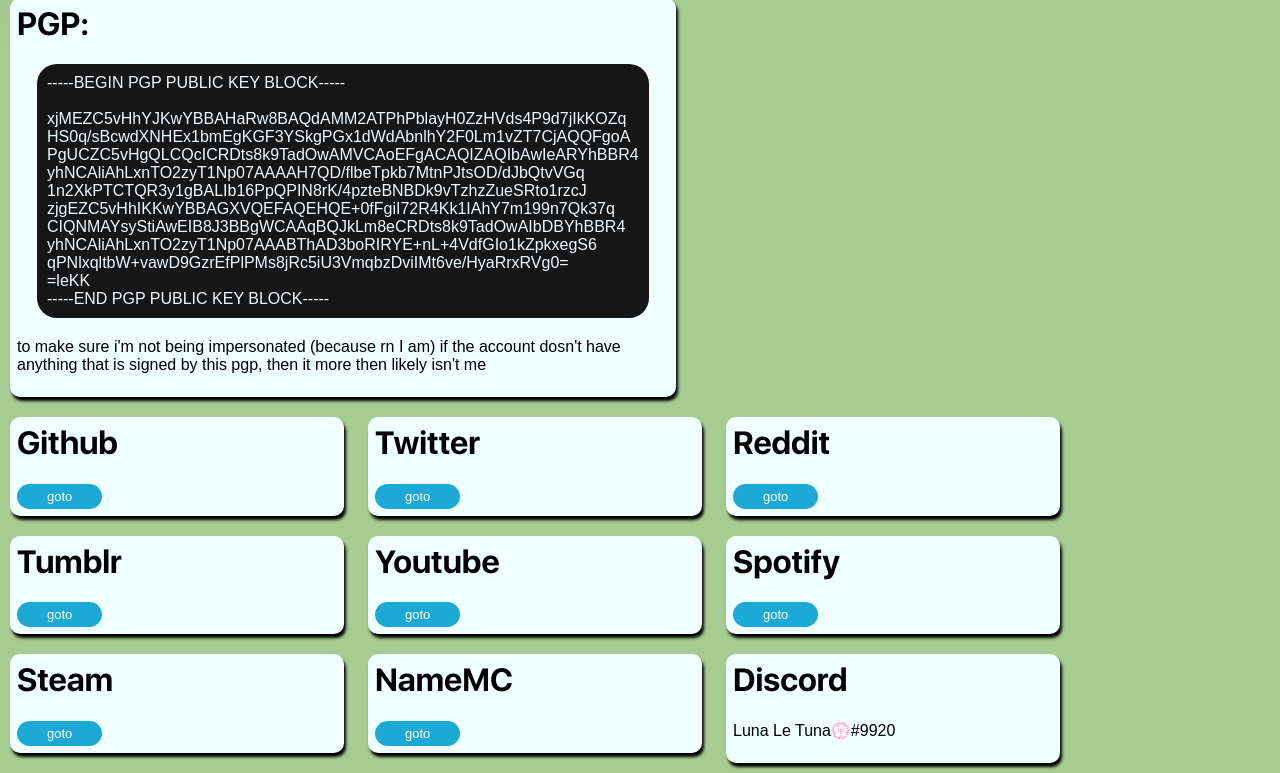
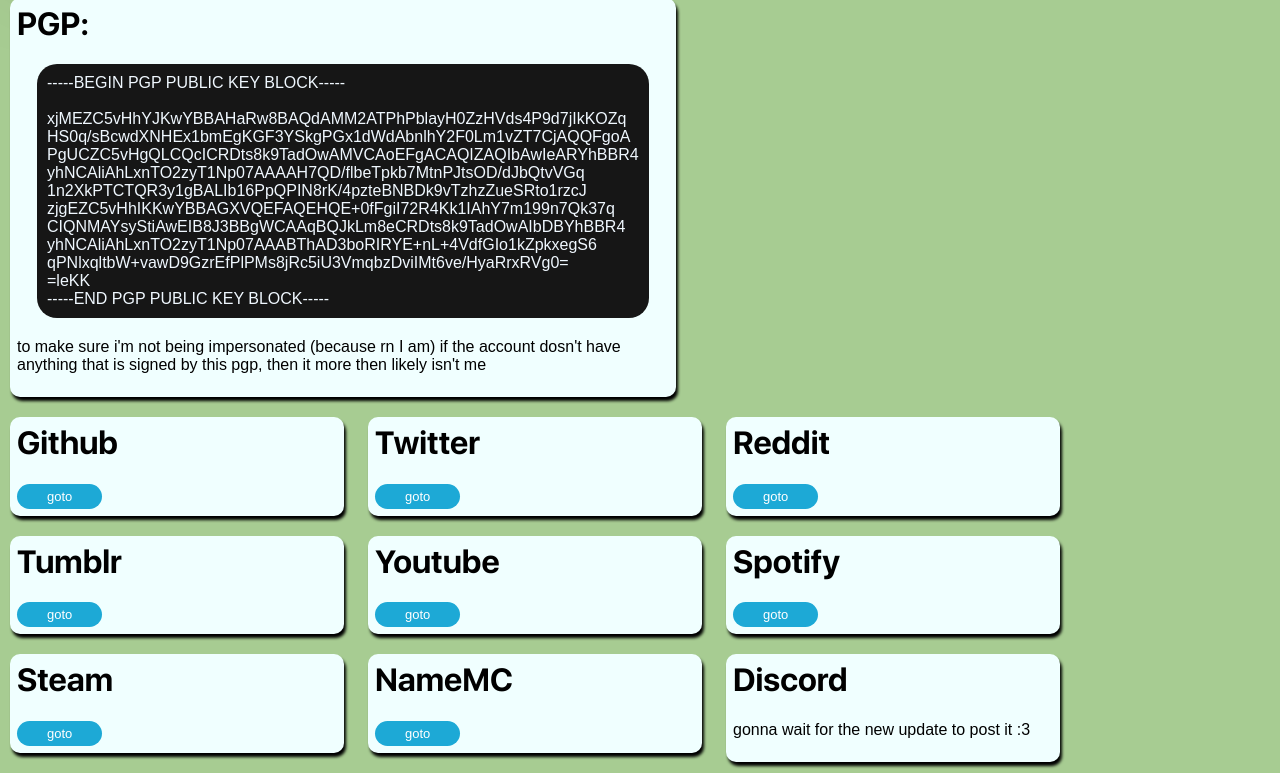
Before and after one commit to LunaLeTuna/LunaLeTuna.github.io, a website: page media.html in a window 1280 px wide. Shown: the part 98-871 px from the top of the page. Drawn offline with Linux system fonts and the light colour scheme.

Commit message:
Update media.html

```diff
--- a/media.html
+++ b/media.html
@@ -122,7 +122,7 @@
             </div>
             <div id="tab">
                 <h1>Discord</h1>
-                <p>Luna Le Tuna💮#9920</p>
+                <p>gonna wait for the new update to post it :3</p>
             </div>
         </div>
     </body>
```
